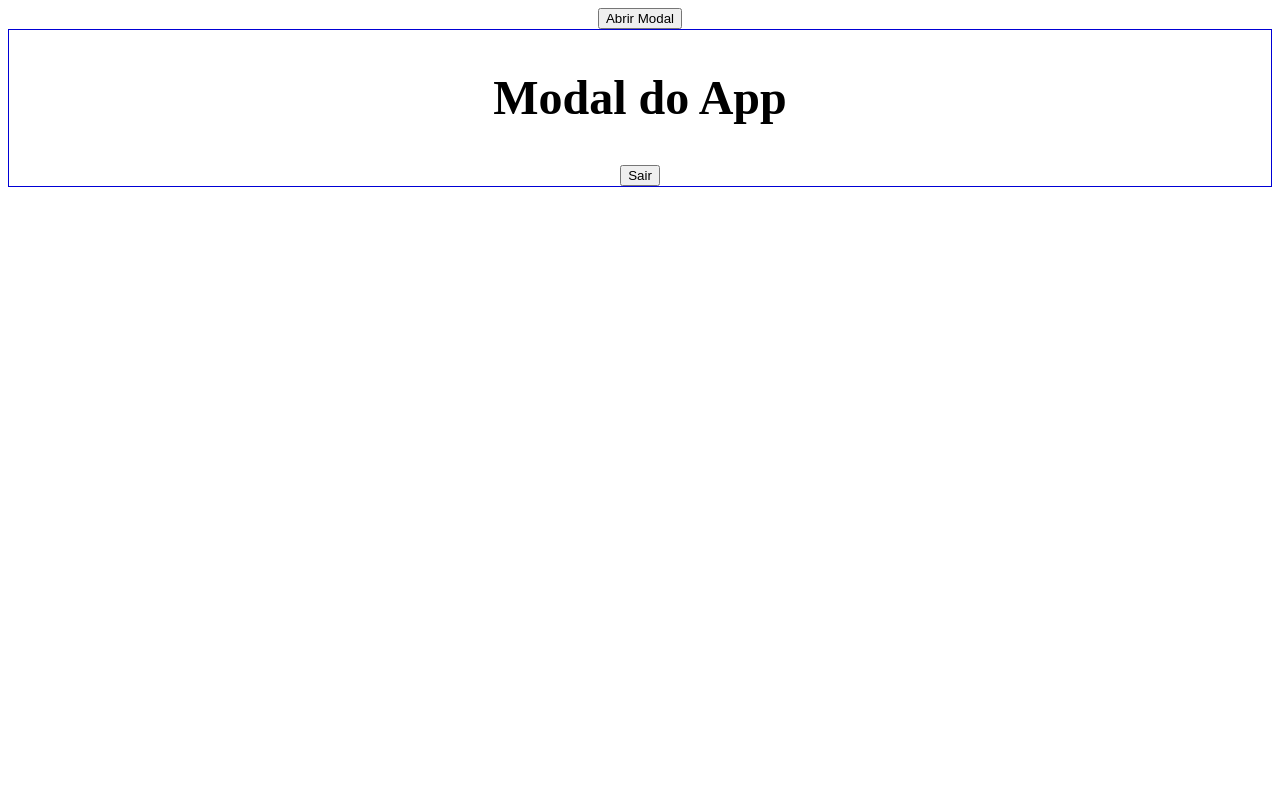
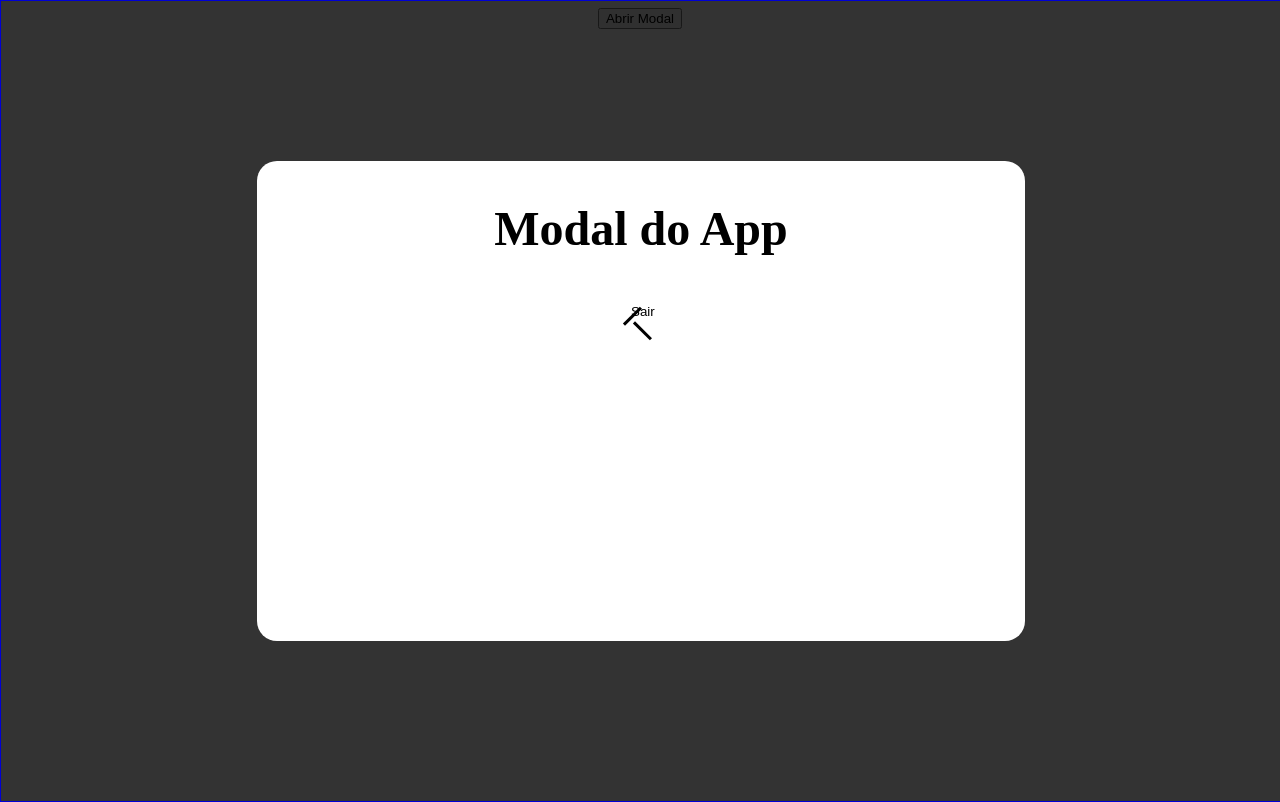
Before and after one commit to nfers/modal-ui, a React (Create React App) app: page / in a window 1280 px wide. Both pictures are taken after a click on the button "Abrir Modal". Built offline with nearby package versions, Linux system fonts and the light colour scheme.

Commit message:
adicionando estilização do modal

```diff
--- a/src/style.scss
+++ b/src/style.scss
@@ -1,4 +1,47 @@
 
 .modal {
   border: solid 1px #0000d5;
+  width: 100%;
+  height: 100vh;
+  position: absolute;
+  top: 0;
+  left: 0;
+  z-index: 10;
+  background-color: rgba(0, 0, 0, 0.8);
+  display: flex;
+  justify-content: center;
+  align-items: center;
+  .container {
+    color: white;
+    background-color: #fff;
+    width: 60%;
+    height: 60%;
+    border-radius: 20px;
+    .close {
+      background-color: transparent;
+      outline: none;
+      width: 32px;
+      height: 32px;
+      border: none;
+      &:before,
+      &:after{
+        content: '   ';
+        position: absolute;
+        width: 2.5px;
+        height: 24px;
+        background-color: black;
+      }
+      &:before {
+        transform: rotate(45deg);
+      }
+      &:after {
+        transform: rotate(-45deg);
+      }
+    }
+  }
 }
+
+
+h2 {
+  color: black;
+}
```
